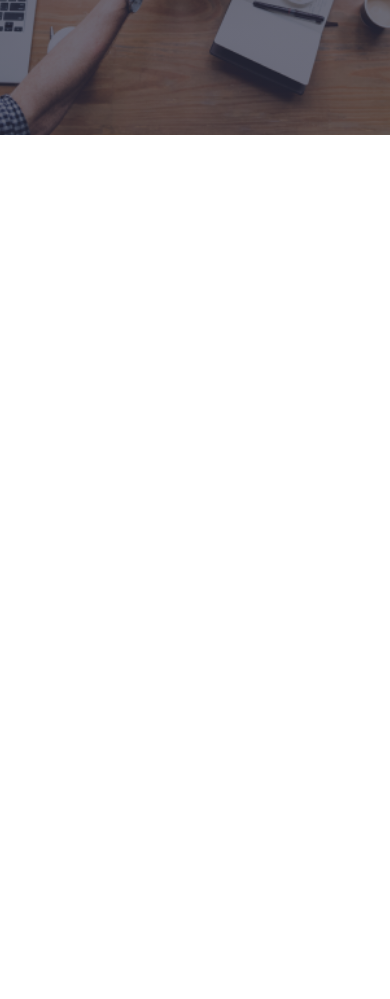
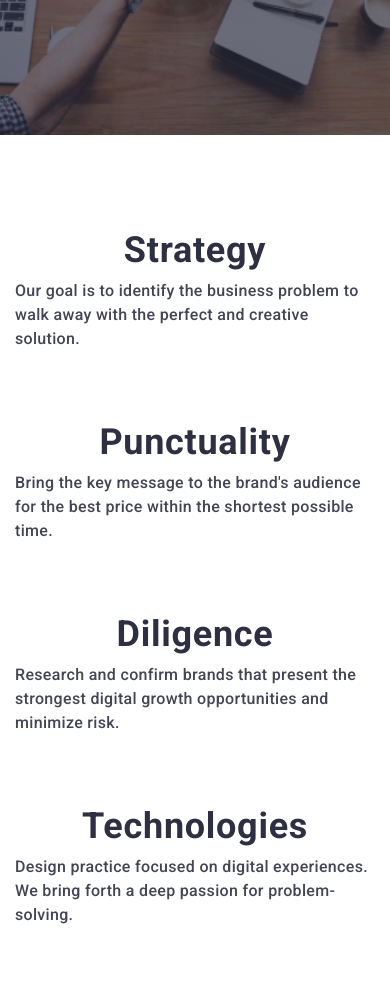
Before and after one commit to Gelsomin0/goit-markup-hw-07, a plain HTML site: page index.html in a window 390 px wide. Shown: the part 500-1499 px from the top of the page. Before the commit the page ends 932 px from the top, so only its background shows below. Drawn offline with nearby package versions, Linux system fonts and the light colour scheme.

Commit message:
Advantages section done

```diff
--- a/css/styles.css
+++ b/css/styles.css
@@ -76,10 +76,17 @@ body {
 }
 
 
-/* .section {
+.section {
     padding-top: 120px;
     padding-bottom: 120px;
-} */
+}
+
+@media screen and (max-width: 768px) {
+    .section {
+        padding-top: 96px;
+        padding-bottom: 96px;
+    }
+}
 
 .section-title {
     font-weight: 700;
@@ -520,7 +527,37 @@ body {
     font-size: 16px;
     line-height: 1.5;
     letter-spacing: 0.02em;
+    color: var(--slate);
 }
+
+@media screen and (max-width: 768px) {
+    .advantage-icon {
+        display: none;
+    }
+
+    .advantages {
+        flex-direction: column;
+    }
+
+    .advantages-item {
+        width: 100%;
+    }
+
+    .advantage-title {
+        font-weight: 700;
+        font-size: 36px;
+        line-height: 1.11;
+        text-align: center;
+        text-transform: capitalize;
+    }
+
+    .advantage-description {
+        font-weight: 500;
+        margin-bottom: 72px;
+    }
+}
+
+
 
 
 /* ========================== WHAT ARE WE DOING SECTION ========================== */
--- a/index.html
+++ b/index.html
@@ -119,7 +119,7 @@
                 <button class="order-btn" type="button" data-modal-open>Order Service</button>
             </section>
 
-            <!-- <section class="section advantages-section">
+            <section class="section advantages-section">
                 <div class="container">
                     <ul class="list advantages">
                         <li class="advantages-item">
@@ -160,8 +160,7 @@
                         </li>
                     </ul>
                 </div>
-
-            </section> -->
+            </section>
 
             <!-- <section class="section">
                 <div class="container">
```
